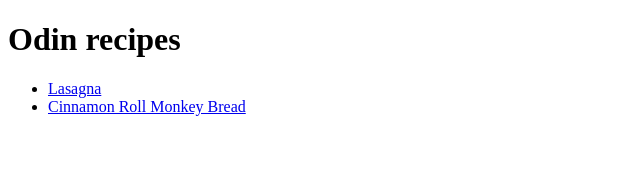
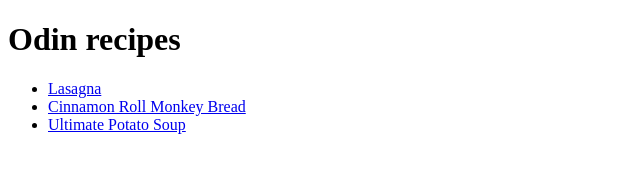
Before and after one commit to baurzhaan/odin-recipes, a plain HTML site: page index.html in a window 1280 px wide. Shown: the whole page, without its empty margins (0-640 px from the left). Drawn offline with Linux system fonts and the light colour scheme.

Commit message:
Add ultimate potato soup information to the index file

```diff
--- a/index.html
+++ b/index.html
@@ -13,6 +13,7 @@
   <ul>
     <li><a href="recipes/lasagna.html">Lasagna</a></li>
     <li><a href="recipes/cinnamon_roll_monkey_bread.html">Cinnamon Roll Monkey Bread</a></li>
+    <li><a href="recipes/ultimate_potato_soup.html">Ultimate Potato Soup</a></li>
   </ul>
 </body>
 
```
